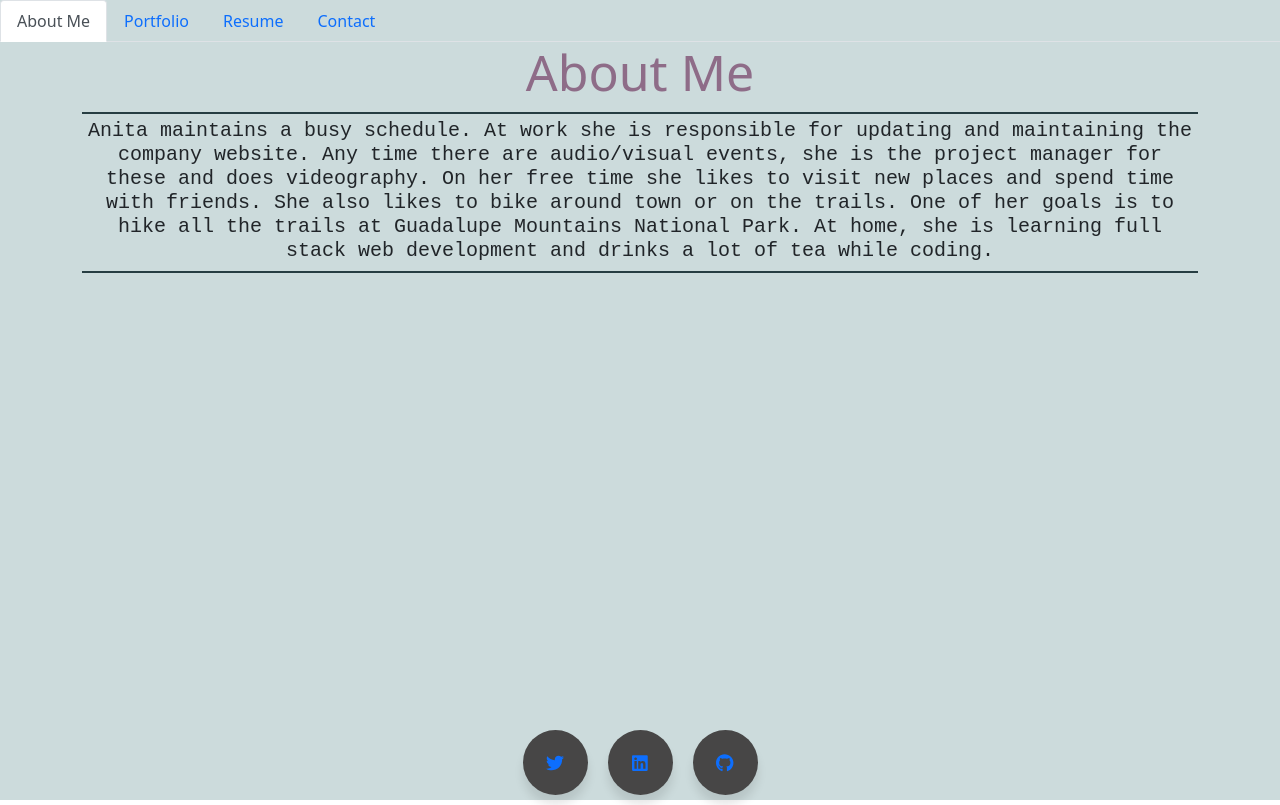
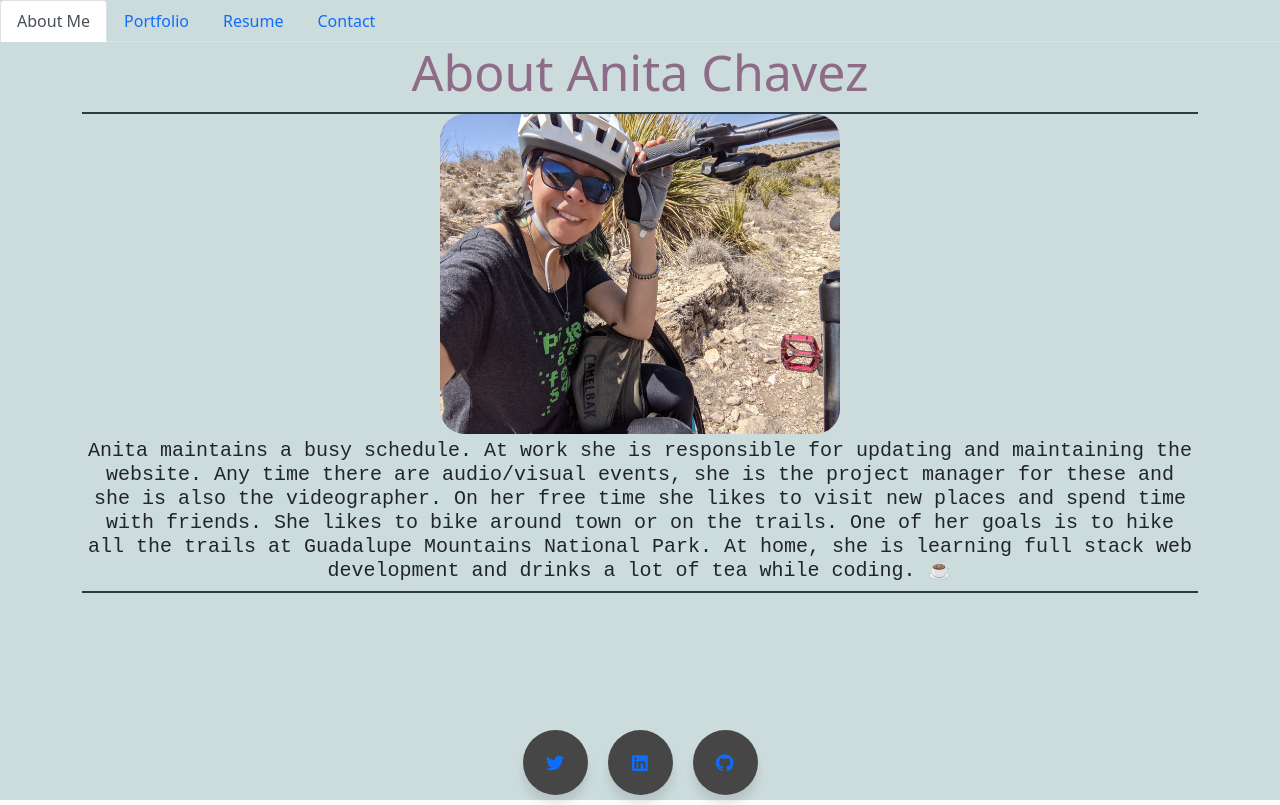
Before and after one commit to Neeta525/Professional_Portfolio_React, a React (Create React App) app: page / in a window 1280 px wide. Built offline with nearby package versions, Linux system fonts and the light colour scheme; the HTML template or start-up script is replaced by a standard one.

Commit message:
debugging download button for resume

```diff
--- a/package.json
+++ b/package.json
@@ -12,6 +12,7 @@
     "@testing-library/react": "^13.3.0",
     "@testing-library/user-event": "^13.5.0",
     "bootstrap": "^5.1.3",
+    "file-saver": "^2.0.5",
     "gh-pages": "^4.0.0",
     "react": "^18.2.0",
     "react-bootstrap": "^2.4.0",
--- a/src/components/Footer.jsx
+++ b/src/components/Footer.jsx
@@ -3,7 +3,6 @@ import { FontAwesomeIcon } from "@fortawesome/react-fontawesome";
 import { faGithub, faLinkedin, faTwitter } from '@fortawesome/free-brands-svg-icons';
 import '../styles/Pages.css'
 
-// import { faTwitterSquare } from '@fortawesome/free-solid-svg-icons';
 
 function Footer() {
   return (
--- a/src/pages/About.jsx
+++ b/src/pages/About.jsx
@@ -1,5 +1,6 @@
 import React from 'react'
-// import neeta form '../images/Neeta.jpg';
+import Neeta from '../images/Neeta.jpg';
+import '../styles/Pages.css'
 
 
 function About() {
@@ -9,11 +10,11 @@ function About() {
           <div className="container">
             <div className="row">
               <div className="col-md-12 text-center">
-                <h1 className="main-heading">About Me</h1>
+                <h1 className="main-heading">About Anita Chavez</h1>
                 <div className="underline mx-auto">
-                {/* <img src={Neeta} alt="photo of Anita" /> */}
+                <img src={Neeta} className="img" style={{ width: '25rem', height:'20rem' }} alt="photo of Anita" />
                   <h5>
-                  Anita maintains a busy schedule. At work she is responsible for updating and maintaining the company website. Any time there are audio/visual events, she is the project manager for these and does videography. On her free time she likes to visit new places and spend time with friends. She also likes to bike around town or on the trails. One of her goals is to hike all the trails at Guadalupe Mountains National Park. At home, she is learning full stack web development and drinks a lot of tea while coding.
+                  Anita maintains a busy schedule. At work she is responsible for updating and maintaining the website. Any time there are audio/visual events, she is the project manager for these and she is also the videographer. On her free time she likes to visit new places and spend time with friends. She likes to bike around town or on the trails. One of her goals is to hike all the trails at Guadalupe Mountains National Park. At home, she is learning full stack web development and drinks a lot of tea while coding. ☕
                   </h5>
                 </div>
               </div>
--- a/src/pages/Portfolio.jsx
+++ b/src/pages/Portfolio.jsx
@@ -7,9 +7,7 @@ import passwordGen from '../images/passwordGen.png'
 import socialNetwork from '../images/socialNetwork.png';
 import teacup from '../images/teacup.png';
 import workday from '../images/workday.png';
-// import Col from 'react-bootstrap/Col';
-// import Row from 'react-bootstrap/Row';
-// import Container from 'react-bootstrap/Container';
+import '../styles/Pages.css'
 
 const Portfolio = () => {
   const portfolioInfo = [
--- a/src/pages/Resume.jsx
+++ b/src/pages/Resume.jsx
@@ -1,6 +1,9 @@
 import React from 'react';
 import { FontAwesomeIcon } from "@fortawesome/react-fontawesome";
-import { faFile } from '@fortawesome/free-solid-svg-icons';
+import { faFileArrowDown } from '@fortawesome/free-solid-svg-icons';
+import AnitaChavezResume from '../images/AnitaChavezResume.pdf';
+import { Link } from 'react-router-dom'
+import { saveAs } from "file-saver"
 
 
 function Resume() {
@@ -12,13 +15,18 @@ function Resume() {
               <div className="col-md-12 text-center">
                 <h1 className="main-heading">My Resume</h1>
                 <div className="underline mx-auto">
-                <a href="https://acrobat.adobe.com/link/track?uri=urn:aaid:scds:US:7de1f0a7-dd2f-4717-894c-50cfd30b822c"
-        target='_blank'
-        rel='noreferrer noreopener'
-        className='icons file'>
-        <FontAwesomeIcon icon={faFile} />
-        </a>
-                </div>
+                  <div className="icons">
+                <Link to={AnitaChavezResume}
+                  download='AnitaChavezResume.pdf'
+                  target='_blank'
+                  rel='noreferrer noreopener'>
+                  {/* // className='icons file'> */}
+                  <FontAwesomeIcon icon={faFileArrowDown} />
+                  {/* <button onClick={saveFile}><FontAwesomeIcon icon={faFileArrowDown} /></button>  */}
+                  {/* <button className='btn'><faFileArrowDown size={20} /></button> */}
+                  </Link>
+                  </div>
+                  </div>
               </div>
             </div>
           </div>
--- a/src/styles/Pages.css
+++ b/src/styles/Pages.css
@@ -14,8 +14,8 @@
 }
 
 .card-body {
-    outline: 5px;
-    border-radius: 5px;
+    outline: 8px;
+    border-radius: 10px;
 }
 
 .main-heading, h1 {
@@ -43,6 +43,16 @@
     margin-top: 5px;
 }
 
+/* .btn {
+    background-color: black;
+    color: white;
+    font-size: 20px;
+    padding: 10px 60px;
+    border-radius: 5px;
+    margin: 10px 0px;
+    cursor: pointer;
+} */
+
 .grid {
     display: flex;
     flex-direction: row;
@@ -53,6 +63,11 @@
 
 h5, p, text {
     font-family: 'Courier New', Courier, monospace;
+}
+
+.img {
+    border-radius: 25px;
+    box-shadow: #000000;
 }
 
 .icons {
```
Also changed, not shown: 2 other files (tests, documents, lock files or other folders).
